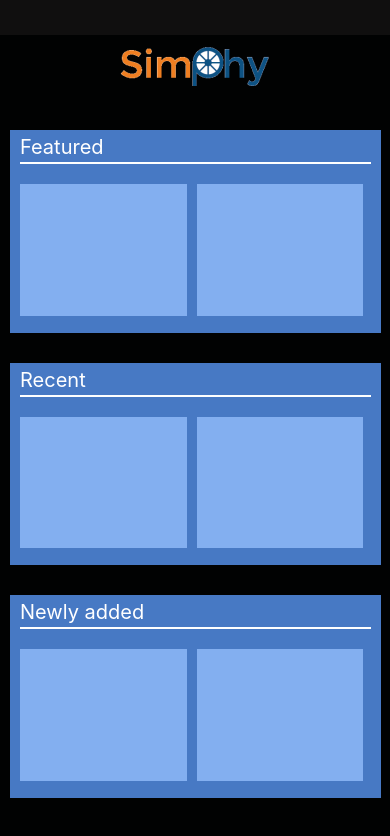
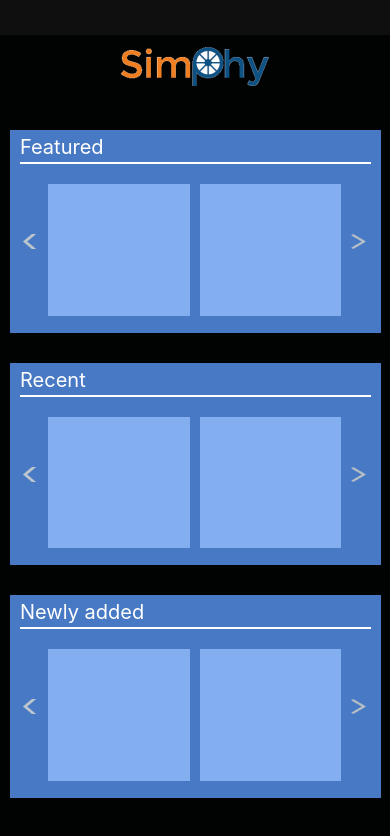
Before and after one commit to anujpandey0212/Simphy, a React Native app: screen / in a window 390 px wide. Shown: the top 836 px of the page. Built offline with nearby package versions, Linux system fonts and the light colour scheme.

Commit message:
slide bar added

```diff
--- a/components/mainscreen/index.js
+++ b/components/mainscreen/index.js
@@ -17,24 +17,48 @@ const Mainscreen = (props) => {
                <Text style={styles.header_font}>Featured</Text>
                <View style={styles.line}></View>
                <View style={styles.boxes_container}>
+                   <ImageBackground
+                   source={require('../../assets/images/Vector.png')}
+                   style={styles.side_button_left}
+                   ></ImageBackground>
                    <View style={styles.simulation_boxes}></View>
                    <View style={styles.simulation_boxes}></View>
+                   <ImageBackground
+                   source={require('../../assets/images/Vectorright.png')}
+                   style={styles.side_button_right}
+                   ></ImageBackground>
                </View>
            </View>
            <View style={styles.simulation_container}>
                 <Text style={styles.header_font}>Recent</Text>
                 <View style={styles.line}></View>
                 <View style={styles.boxes_container}>
+                    <ImageBackground
+                    source={require('../../assets/images/Vector.png')}
+                    style={styles.side_button_left}
+                    ></ImageBackground>
                    <View style={styles.simulation_boxes}></View>
                    <View style={styles.simulation_boxes}></View>
+                   <ImageBackground
+                   source={require('../../assets/images/Vectorright.png')}
+                   style={styles.side_button_right}
+                   ></ImageBackground>
                 </View>
            </View>
            <View style={styles.simulation_container}>
                 <Text style={styles.header_font}>Newly added</Text>
                 <View style={styles.line}></View>
                 <View style={styles.boxes_container}>
+                    <ImageBackground
+                    source={require('../../assets/images/Vector.png')}
+                    style={styles.side_button_left}
+                     ></ImageBackground>
                    <View style={styles.simulation_boxes}></View>
                    <View style={styles.simulation_boxes}></View>
+                   <ImageBackground
+                   source={require('../../assets/images/Vectorright.png')}
+                   style={styles.side_button_right}
+                   ></ImageBackground>
                 </View>
            </View>
         </View>
--- a/components/mainscreen/styles.js
+++ b/components/mainscreen/styles.js
@@ -49,16 +49,28 @@ const styles=StyleSheet.create({
     display:'flex',
     flexDirection:'row',
     height:'65%',
-    width:'50%',
+    width:'45%',
     marginTop:20,
+    marginLeft:13,
    },
    simulation_boxes:
    {
        height:"100%",
-       width:'90%',
+       width:'85%',
        backgroundColor:'#83AFF0',
        marginLeft:10,
-   }
+   },
+   side_button_left:{
+        height:15,
+        width:15,
+        marginTop:'30%'
+   },
+   side_button_right:{
+    height:15,
+    width:15,
+    marginTop:'30%',
+    marginLeft:10,
+},
 });
 
 export default styles;
```
Also changed, not shown: assets/images/Vector.png (added), assets/images/Vectorright.png (added).
